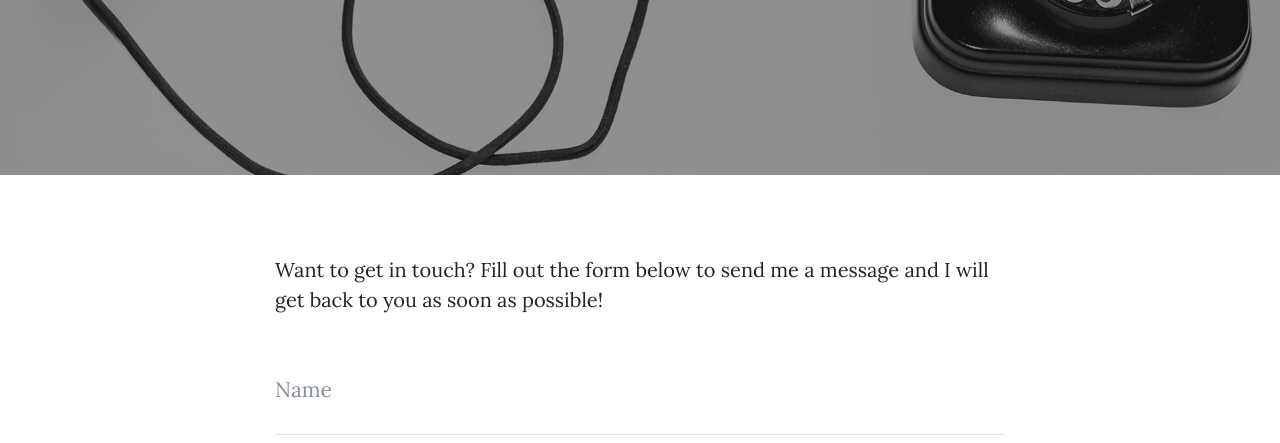
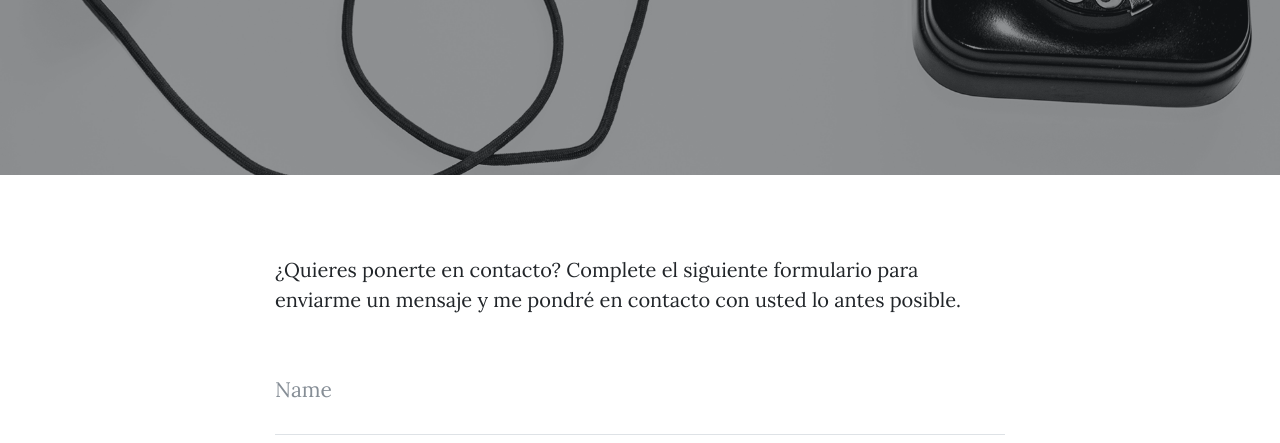
Before and after one commit to gabimarinnn/Gabriela-A.-Marin-Araya, a plain HTML site: page contact.html in a window 1280 px wide. Shown: the part 357-800 px from the top of the page. Drawn offline with nearby package versions, Linux system fonts and the light colour scheme.

Commit message:
Update contact.html

```diff
--- a/contact.html
+++ b/contact.html
@@ -8,7 +8,7 @@
   <meta name="description" content="">
   <meta name="author" content="">
 
-  <title>Clean Blog - Start Bootstrap Theme</title>
+  <title>Proyecto Final</title>
 
   <!-- Bootstrap core CSS -->
   <link href="vendor/bootstrap/css/bootstrap.min.css" rel="stylesheet">
@@ -71,7 +71,7 @@
   <div class="container">
     <div class="row">
       <div class="col-lg-8 col-md-10 mx-auto">
-        <p>Want to get in touch? Fill out the form below to send me a message and I will get back to you as soon as possible!</p>
+        <p>¿Quieres ponerte en contacto? Complete el siguiente formulario para enviarme un mensaje y me pondré en contacto con usted lo antes posible.</p>
         <!-- Contact Form - Enter your email address on line 19 of the mail/contact_me.php file to make this form work. -->
         <!-- WARNING: Some web hosts do not allow emails to be sent through forms to common mail hosts like Gmail or Yahoo. It's recommended that you use a private domain email address! -->
         <!-- To use the contact form, your site must be on a live web host with PHP! The form will not work locally! -->
```
